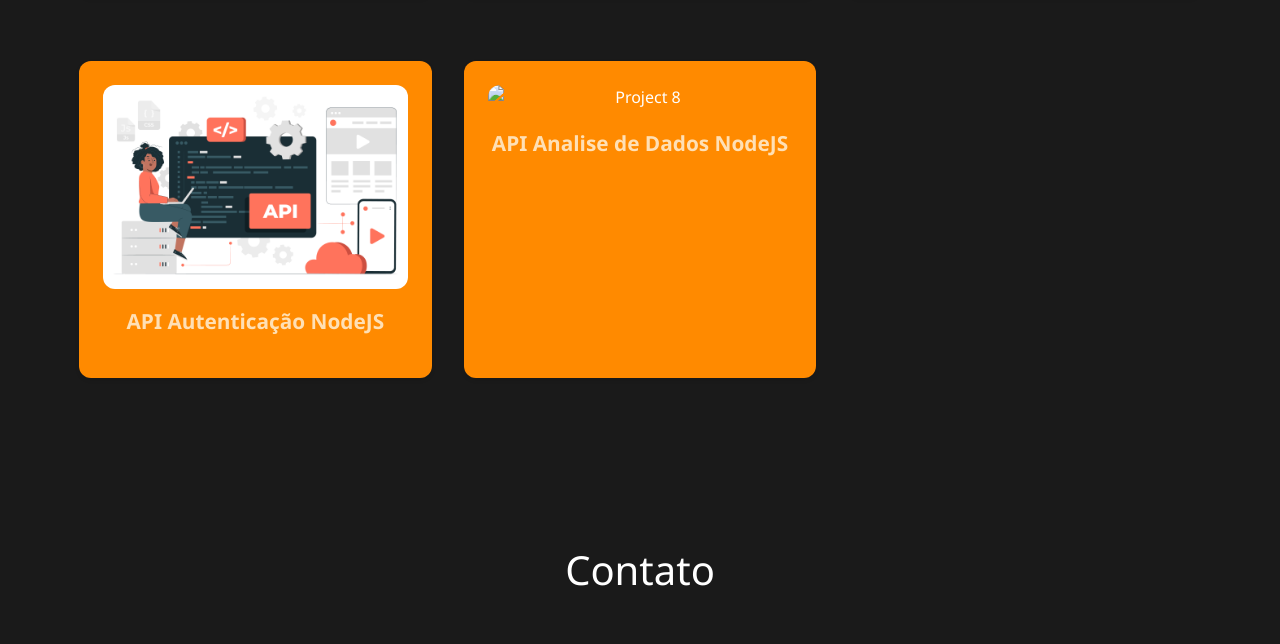
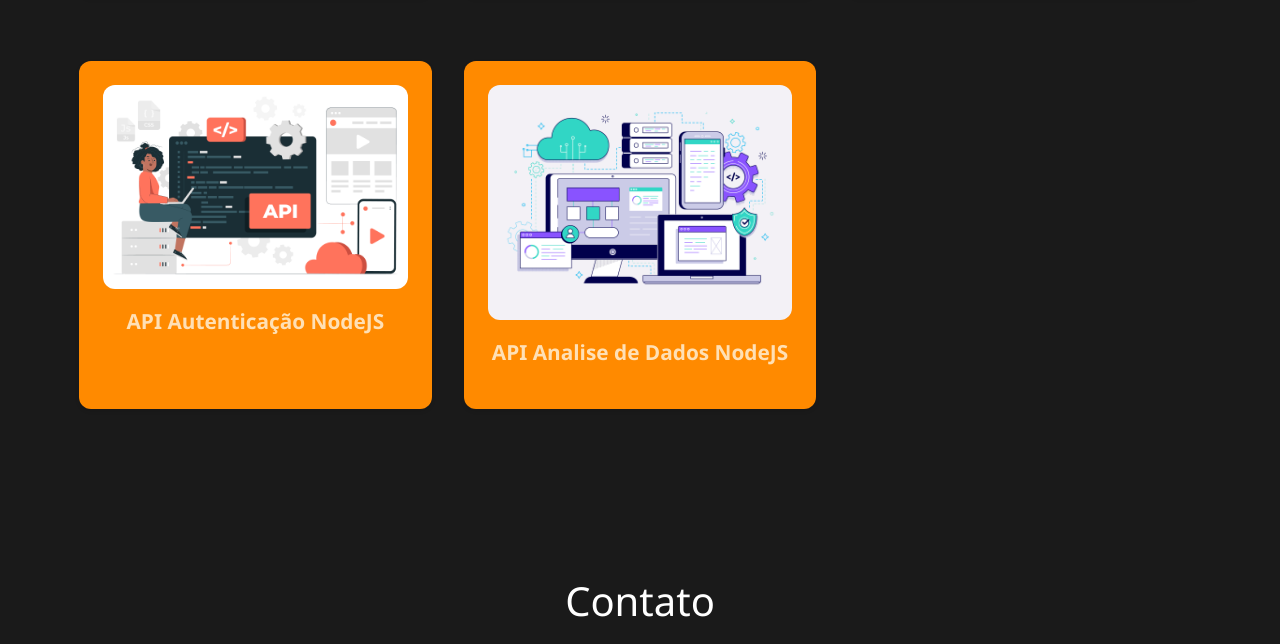
Before and after one commit to Kaylan00/NovoPortfolio, a plain HTML site: page index.html in a window 1280 px wide. Shown: the part 2517-3161 px from the top of the page. Drawn offline with nearby package versions, Linux system fonts and the light colour scheme.

Commit message:
Update index.html

```diff
--- a/index.html
+++ b/index.html
@@ -461,7 +461,7 @@
                     </div>
 
                     <div class="project-card" data-technologies="javascript, nodejs">
-                        <img src="assets/img/ImagemBacken1.jpg" alt="Project 8">
+                        <img src="assets/img/ImagemBackend1.jpg" alt="Project 8">
                         <h2>API Analise de Dados NodeJS</h2>
                     </div>
                     <div class="modal" id="modal-project-8">
```
